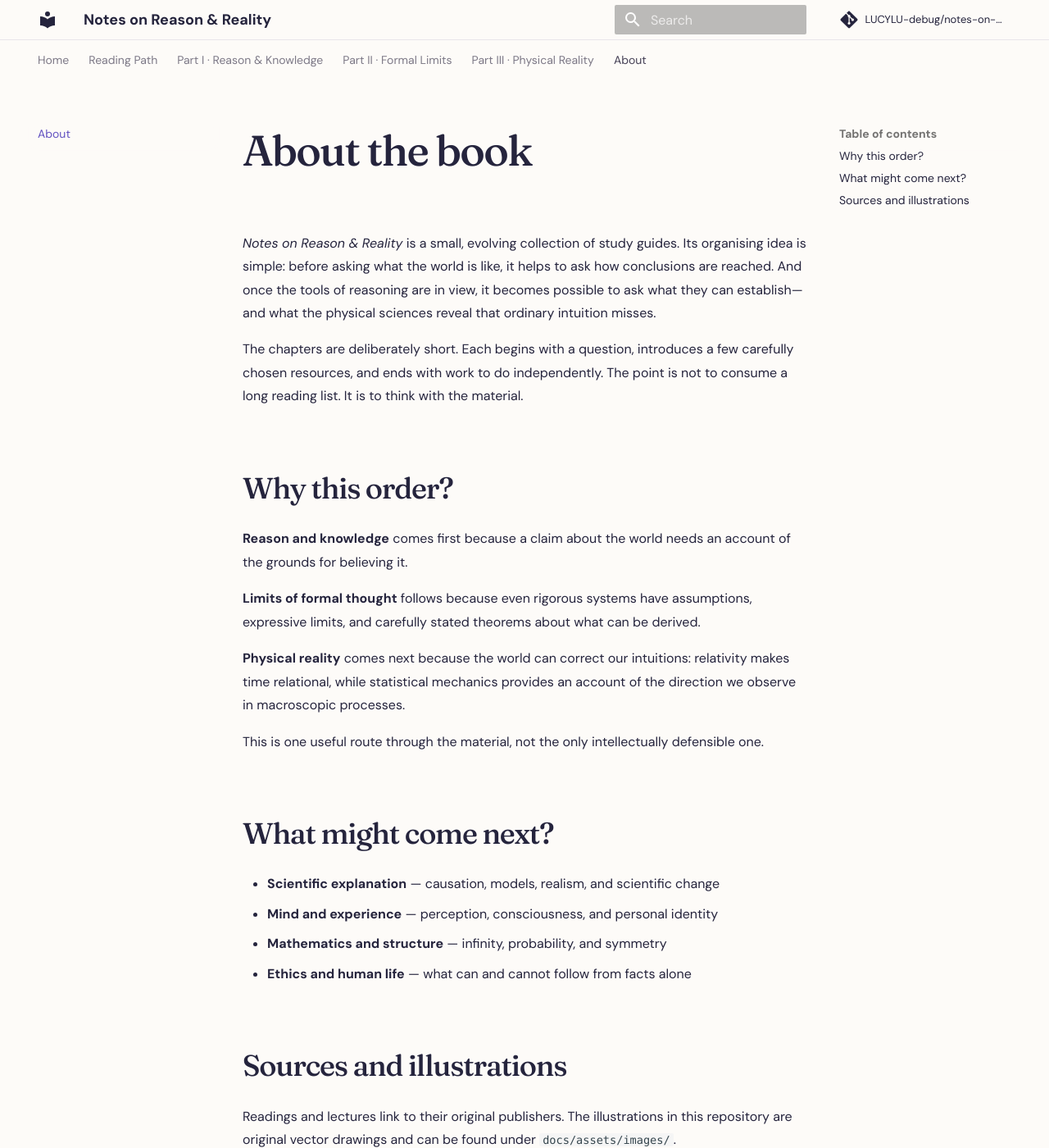
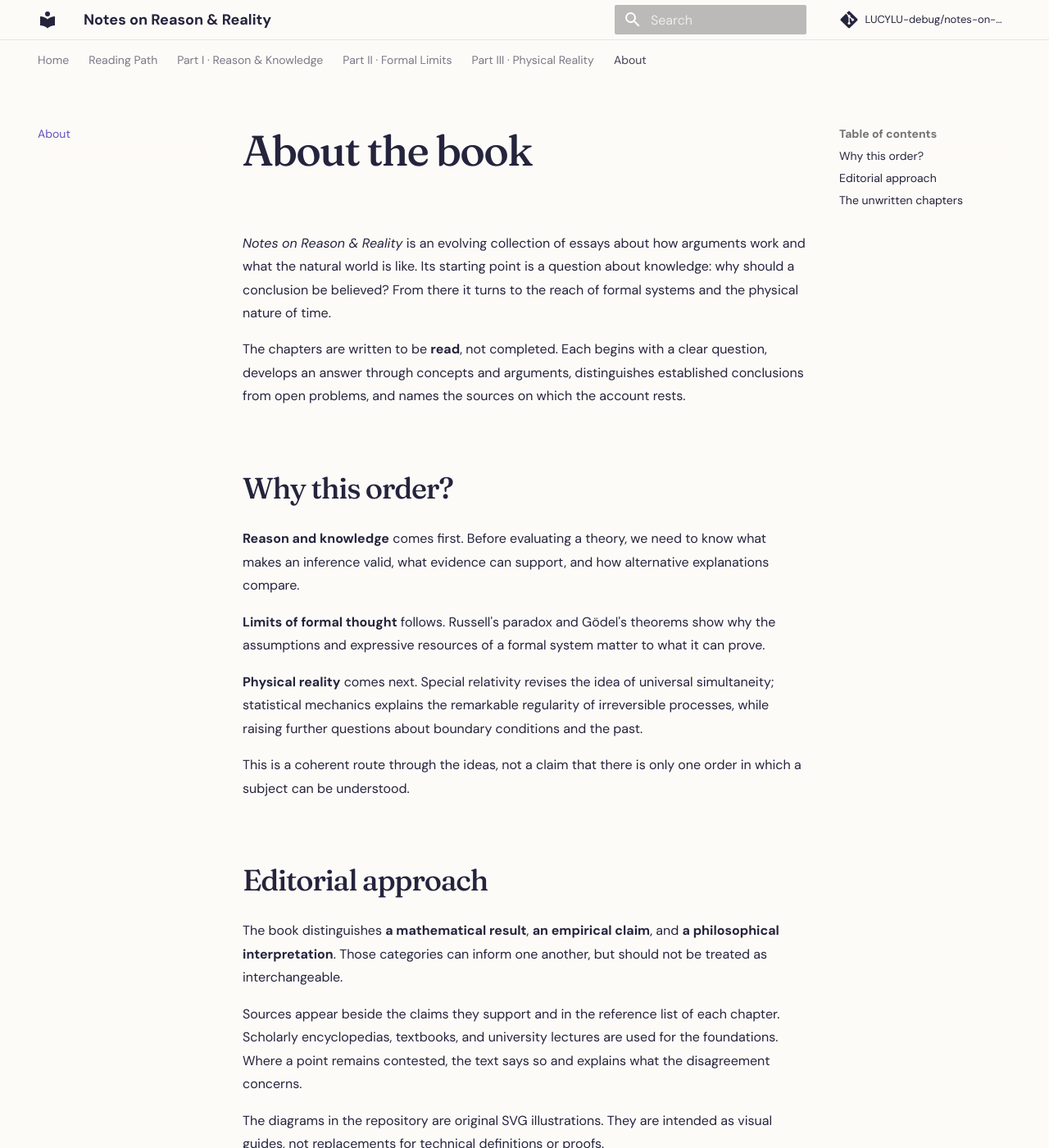
Before and after one commit to LUCYLU-debug/notes-on-reason-and-reality, an MkDocs documentation site: the page built from docs/about.md, in a window 1280 px wide and 1400 px high. Shown: the whole window at 82% size. Built offline with MkDocs 1.6.1 and Material for MkDocs 9.7.7, drawn with Linux system fonts in a browser that asks for light colours; comment, search, counter and statistics services are not loaded; some of the changed text lies outside the part shown.

Commit message:
Reframe About page around argument, evidence and source quality

```diff
--- a/docs/about.md
+++ b/docs/about.md
@@ -1,28 +1,27 @@
 # About the book
 
-*Notes on Reason & Reality* is a small, evolving collection of study guides. Its organising idea is simple: before asking what the world is like, it helps to ask how conclusions are reached. And once the tools of reasoning are in view, it becomes possible to ask what they can establish—and what the physical sciences reveal that ordinary intuition misses.
+*Notes on Reason & Reality* is an evolving collection of essays about how arguments work and what the natural world is like. Its starting point is a question about knowledge: why should a conclusion be believed? From there it turns to the reach of formal systems and the physical nature of time.
 
-The chapters are deliberately short. Each begins with a question, introduces a few carefully chosen resources, and ends with work to do independently. The point is not to consume a long reading list. It is to think with the material.
+The chapters are written to be **read**, not completed. Each begins with a clear question, develops an answer through concepts and arguments, distinguishes established conclusions from open problems, and names the sources on which the account rests.
 
 ## Why this order?
 
-**Reason and knowledge** comes first because a claim about the world needs an account of the grounds for believing it.
+**Reason and knowledge** comes first. Before evaluating a theory, we need to know what makes an inference valid, what evidence can support, and how alternative explanations compare.
 
-**Limits of formal thought** follows because even rigorous systems have assumptions, expressive limits, and carefully stated theorems about what can be derived.
+**Limits of formal thought** follows. Russell's paradox and Gödel's theorems show why the assumptions and expressive resources of a formal system matter to what it can prove.
 
-**Physical reality** comes next because the world can correct our intuitions: relativity makes time relational, while statistical mechanics provides an account of the direction we observe in macroscopic processes.
+**Physical reality** comes next. Special relativity revises the idea of universal simultaneity; statistical mechanics explains the remarkable regularity of irreversible processes, while raising further questions about boundary conditions and the past.
 
-This is one useful route through the material, not the only intellectually defensible one.
+This is a coherent route through the ideas, not a claim that there is only one order in which a subject can be understood.
 
-## What might come next?
+## Editorial approach
 
-- **Scientific explanation** — causation, models, realism, and scientific change
-- **Mind and experience** — perception, consciousness, and personal identity
-- **Mathematics and structure** — infinity, probability, and symmetry
-- **Ethics and human life** — what can and cannot follow from facts alone
+The book distinguishes **a mathematical result**, **an empirical claim**, and **a philosophical interpretation**. Those categories can inform one another, but should not be treated as interchangeable.
 
-## Sources and illustrations
+Sources appear beside the claims they support and in the reference list of each chapter. Scholarly encyclopedias, textbooks, and university lectures are used for the foundations. Where a point remains contested, the text says so and explains what the disagreement concerns.
 
-Readings and lectures link to their original publishers. The illustrations in this repository are original vector drawings and can be found under `docs/assets/images/`.
+The diagrams in the repository are original SVG illustrations. They are intended as visual guides, not replacements for technical definitions or proofs.
 
-This is a reading guide and a public notebook, not a substitute for the original works.
+## The unwritten chapters
+
+Possible later parts include scientific explanation, causality, probability, mathematics, the philosophy of mind, language, and ethics. The title and structure leave those directions open.
```
